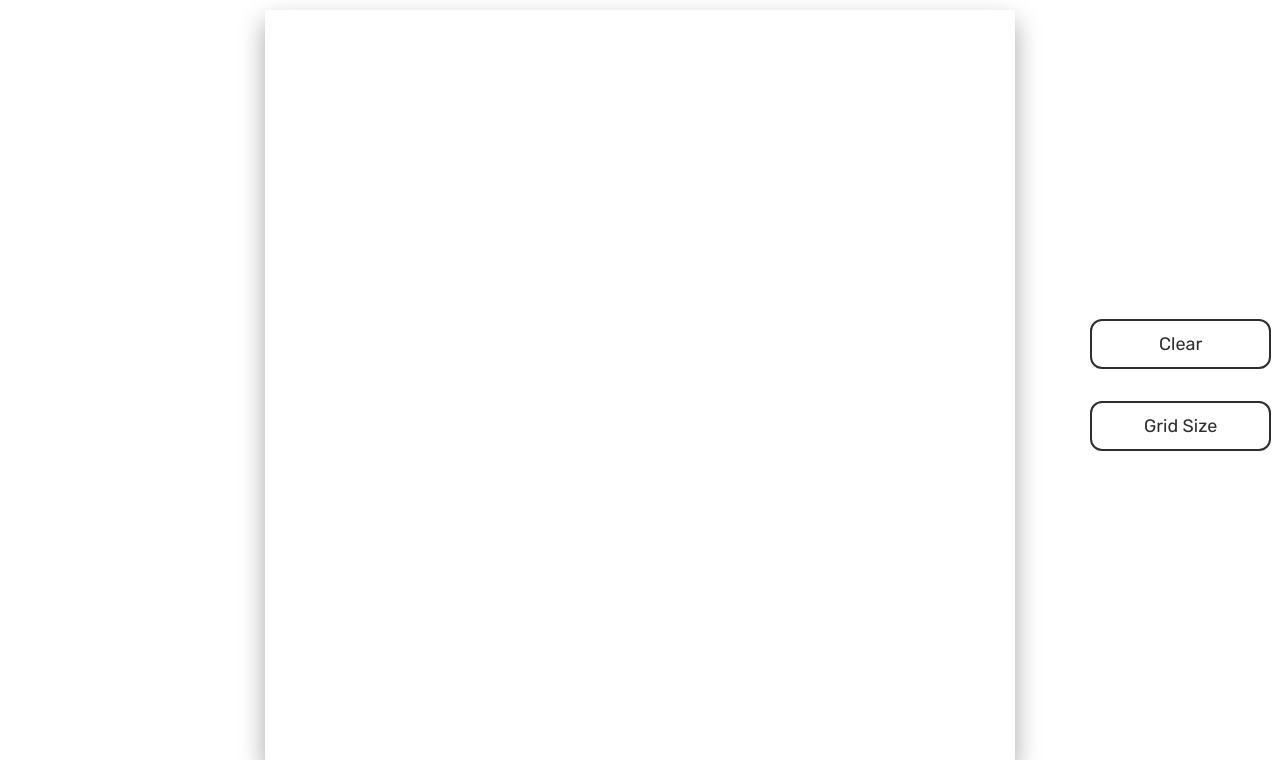
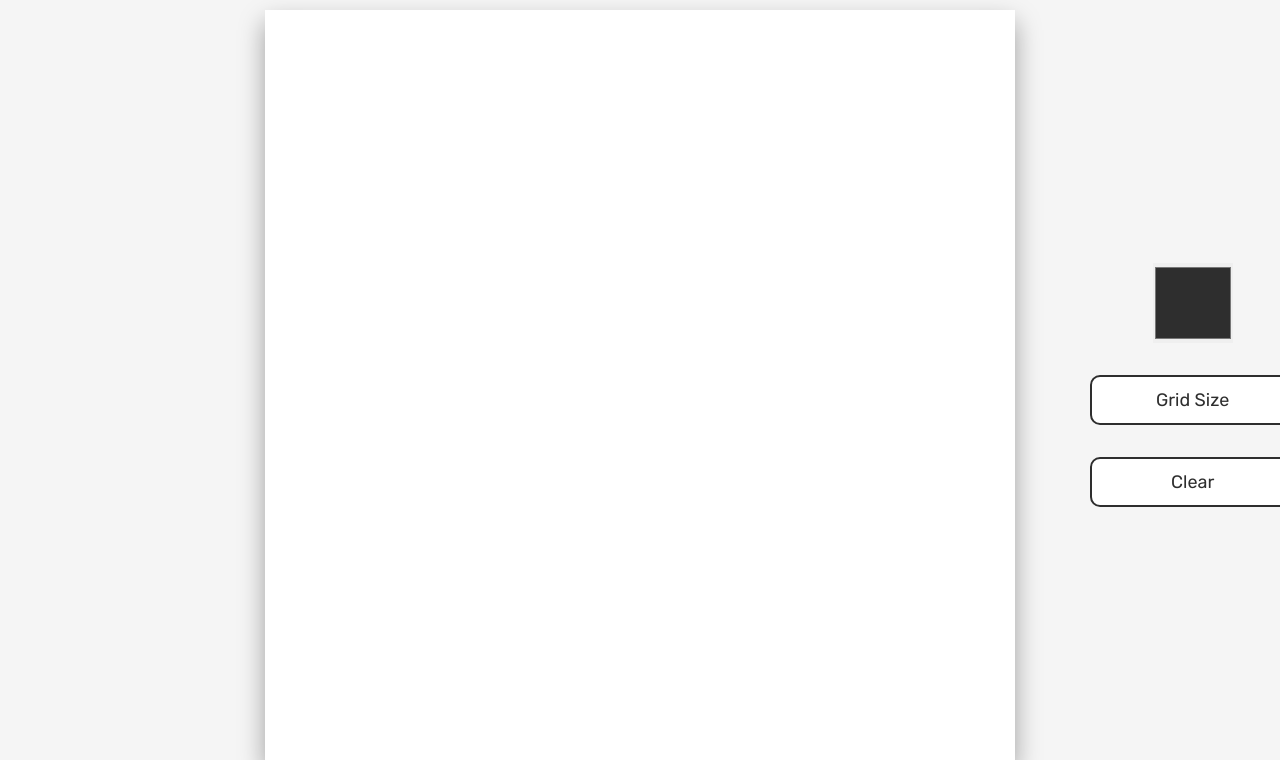
Before and after one commit to qchan727/Etch-a-Sketch, a plain HTML site: page index.html in a window 1280 px wide. Shown: the part 130-890 px from the top of the page. Drawn offline with Linux system fonts and the light colour scheme.

Commit message:
added a color picker

```diff
--- a/index.html
+++ b/index.html
@@ -11,12 +11,11 @@
 
 <body>
    <h1 class="heading-primary">Etch-a-Sketch</h1>
-   <div class="container">
-      <div class="grid">
-         <div class="controls">
-            <button class="btn btn--clear">Clear</button>
-            <button class="btn btn--size">Grid Size</button>
-         </div>
+   <div class="grid">
+      <div class="controls">
+         <input type="color" class="ctrl color" name="color" value="#2e2e2e">
+         <button class="btn btn--size ctrl">Grid Size</button>
+         <button class="btn btn--clear ctrl">Clear</button>
       </div>
    </div>
 </body>
--- a/script.js
+++ b/script.js
@@ -3,7 +3,9 @@
 const grid = document.querySelector(".grid");
 const btnClear = document.querySelector(".btn--clear");
 const btnSize = document.querySelector(".btn--size");
+const color = document.querySelector(".color");
 let SIZE = 16;
+let COLOR = "#0e0e0e";
 
 function createGrid(size) {
    for (let i = 0; i < size; i++) {
@@ -29,7 +31,7 @@ function handleMouseDown(event) {
    isDrawing = true;
    const cell = event.target;
    if (cell.classList.contains("square")) {
-      cell.classList.add("square--colored");
+      cell.style.backgroundColor = COLOR;
    }
 }
 
@@ -41,7 +43,7 @@ function handleMouseMove(event) {
    if (isDrawing) {
       const cell = event.target;
       if (cell.classList.contains("square")) {
-         cell.classList.add("square--colored");
+         cell.style.backgroundColor = COLOR;
       }
    }
 }
@@ -53,9 +55,7 @@ grid.addEventListener("mouseover", handleMouseMove);
 btnClear.addEventListener("click", () => {
    const squares = document.querySelectorAll(".square");
    squares.forEach((square) => {
-      if (square.classList.contains("square--colored")) {
-         square.classList.remove("square--colored");
-      }
+      square.style.backgroundColor = "#fff";
    });
 });
 
@@ -70,3 +70,7 @@ btnSize.addEventListener("click", () => {
 
    createGrid(SIZE);
 });
+
+color.addEventListener("change", (e) => {
+   COLOR = e.target.value;
+});
--- a/style.css
+++ b/style.css
@@ -14,6 +14,8 @@ html {
 body {
    font-family: "Rubik", sans-serif;
    text-align: center;
+
+   background-color: #f5f5f5;
 }
 
 .heading-primary {
@@ -21,12 +23,6 @@ body {
    color: #2e2e2e;
    margin-top: 3.2rem;
    margin-bottom: 3.2rem;
-}
-
-.container {
-   /* display: flex;
-   gap: 6.4rem;
-   justify-content: center; */
 }
 
 .controls {
@@ -37,20 +33,38 @@ body {
    top: 50%;
    left: 110%;
 
+   align-items: center;
+
    transform: translateY(-50%);
 }
 
+.color {
+   width: 8rem;
+   height: 8rem;
+   outline: none;
+   border: none;
+}
+
+.ctrl {
+   cursor: pointer;
+   transition: all 0.2s;
+}
+
 .btn {
+   width: 100%;
    font-family: inherit;
    font-size: 1.8rem;
    border: none;
-   padding: 1.2rem 5.2rem;
+   padding: 1.2rem 6.4rem;
    border: 0.2rem solid #2e2e2e;
-   border-radius: 1.2rem;
-   cursor: pointer;
+   border-radius: 1rem;
    color: #2e2e2e;
    background-color: #fff;
    text-wrap: nowrap;
+}
+
+.ctrl:hover {
+   transform: scale(1.03);
 }
 
 .grid {
@@ -65,7 +79,6 @@ body {
 }
 
 .row {
-   background-color: red;
    flex: 1;
    display: flex;
 }
@@ -74,7 +87,3 @@ body {
    background-color: #fff;
    flex: 1;
 }
-
-.square--colored {
-   background-color: teal;
-}
```
